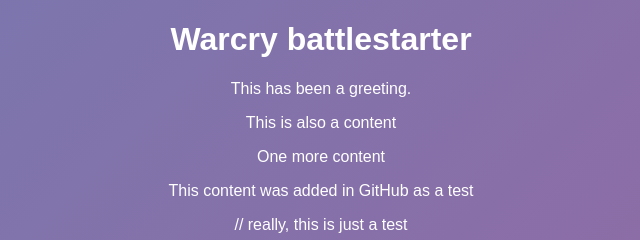
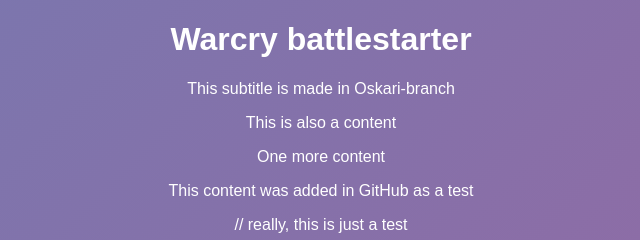
Before and after one commit to OzyrAndor/ozyrs-git-test-repository, a plain HTML site: page index.html in a window 1280 px wide. Shown: the top 240 px of the page, 319-959 px from the left. Drawn offline with Linux system fonts and the light colour scheme.

Commit message:
changed subtitle

```diff
--- a/index.html
+++ b/index.html
@@ -6,7 +6,7 @@
 </head>
 <body>
 	<h1>Warcry battlestarter</h1>
-	<p>This has been a greeting.</p>
+	<p>This subtitle is made in Oskari-branch</p>
 	<p>This is also a content</p>
 	<p>One more content</p>
 	<p>This content was added in GitHub as a test</p> // really, this is just a test
```
